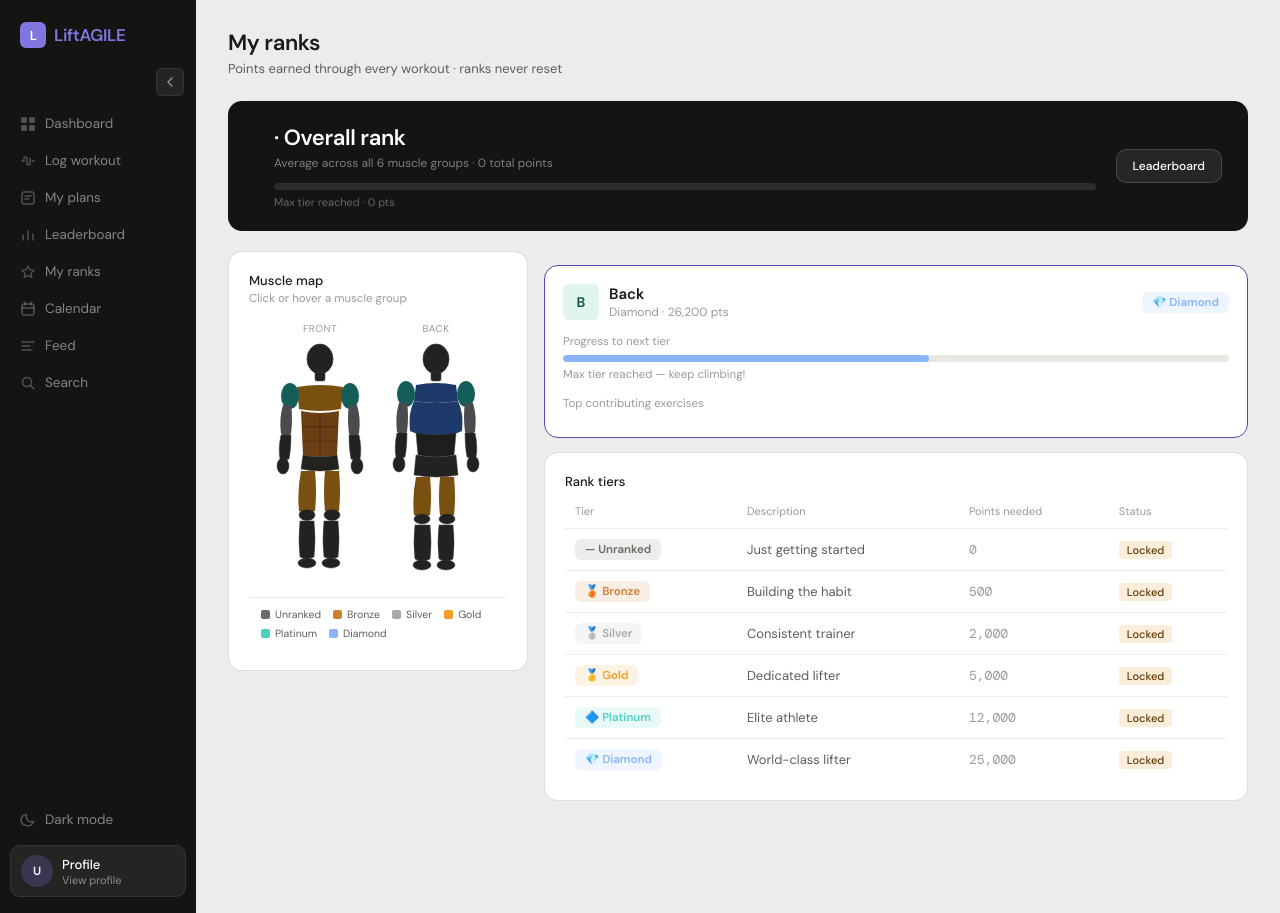
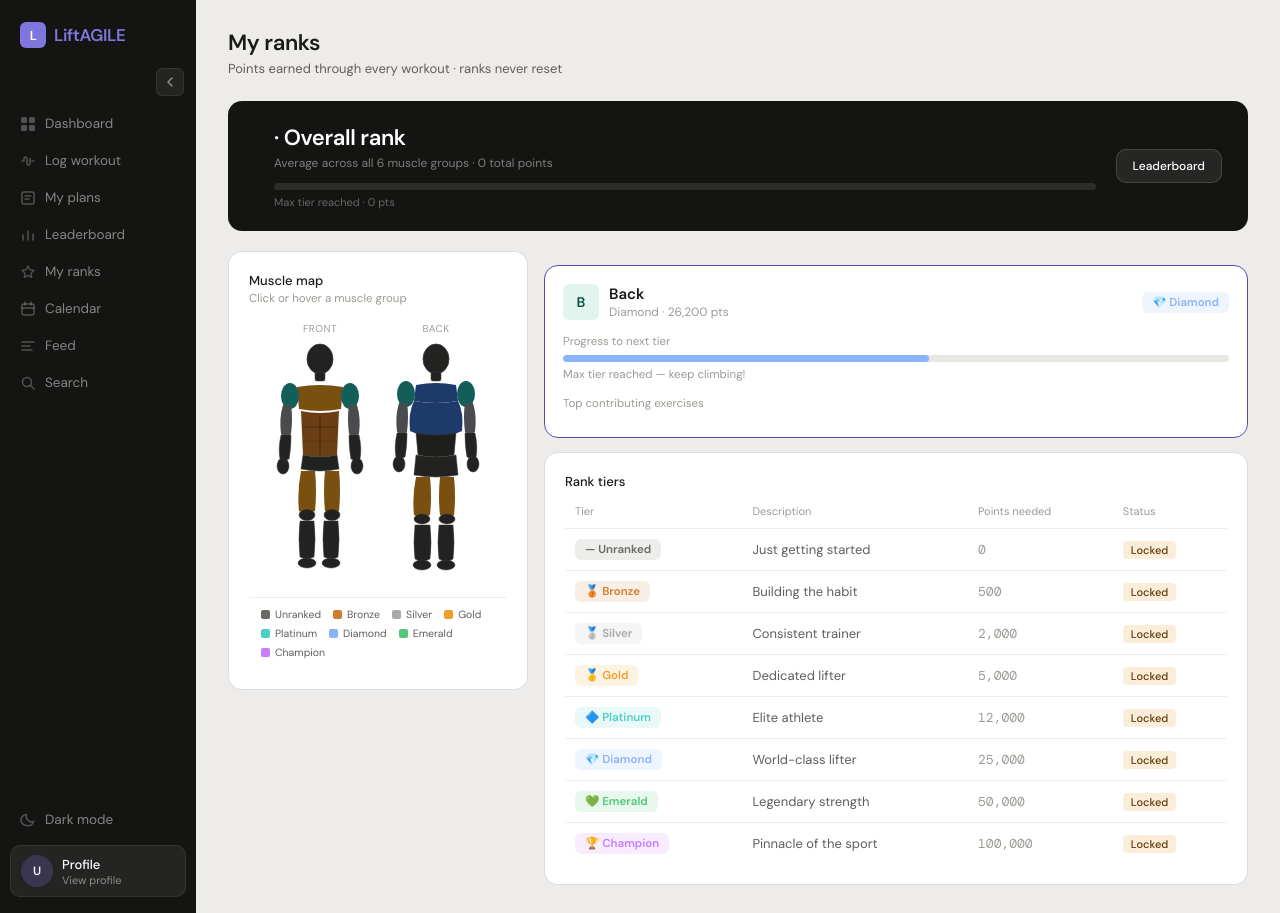
Before and after one commit to pat-caputi/agile-web-development, a Flask app: template templates/ranks.html in a window 1280 px wide. Run offline with Flask 3, Linux system fonts and the light colour scheme; the template is opened without the code that fills it, so the values that code supplies are empty.

Commit message:
Implemented emerald and champion ranks

```diff
--- a/app.py
+++ b/app.py
@@ -124,12 +124,14 @@ with app.app_context():
 
 # ── Rank tier thresholds ──
 TIER_THRESHOLDS = [
-    (25000, 'Diamond',  '💎', 'rb-diamond'),
-    (12000, 'Platinum', '🔷', 'rb-platinum'),
-    (5000,  'Gold',     '🥇', 'rb-gold'),
-    (2000,  'Silver',   '🥈', 'rb-silver'),
-    (500,   'Bronze',   '🥉', 'rb-bronze'),
-    (0,     'Unranked', '—',  'rb-unranked'),
+    (100000, 'Champion', '🏆', 'rb-champion'),
+    (50000,  'Emerald',  '💚', 'rb-emerald'),
+    (25000,  'Diamond',  '💎', 'rb-diamond'),
+    (12000,  'Platinum', '🔷', 'rb-platinum'),
+    (5000,   'Gold',     '🥇', 'rb-gold'),
+    (2000,   'Silver',   '🥈', 'rb-silver'),
+    (500,    'Bronze',   '🥉', 'rb-bronze'),
+    (0,      'Unranked', '—',  'rb-unranked'),
 ]
 
 MUSCLE_GROUPS = ['chest', 'back', 'legs', 'shoulders', 'arms', 'core']
--- a/templates/leaderboard.html
+++ b/templates/leaderboard.html
@@ -22,6 +22,8 @@
       --r-gold:      #EF9F27; --r-gold-bg:     rgba(239,159,39,0.13);
       --r-platinum:  #4DD0C4; --r-platinum-bg: rgba(77,208,196,0.13);
       --r-diamond:   #8AB4F8; --r-diamond-bg:  rgba(138,180,248,0.14);
+      --r-emerald:   #50C878; --r-emerald-bg:  rgba(80,200,120,0.13);
+      --r-champion:  #C77DFF; --r-champion-bg: rgba(199,125,255,0.14);
     }
     .rank-badge {
       display: inline-flex; align-items: center; gap: 5px;
@@ -34,6 +36,8 @@
     .rb-gold     { background: var(--r-gold-bg);     color: var(--r-gold); }
     .rb-platinum { background: var(--r-platinum-bg); color: var(--r-platinum); }
     .rb-diamond  { background: var(--r-diamond-bg);  color: var(--r-diamond); }
+    .rb-emerald  { background: var(--r-emerald-bg);  color: var(--r-emerald); }
+    .rb-champion { background: var(--r-champion-bg); color: var(--r-champion); font-weight: 700; }
   </style>
 </head>
 <body>
@@ -300,6 +304,8 @@
       <!-- Tier filter tabs -->
       <div class="leaderboard-tabs">
         <button class="leaderboard-tab active" data-filter="all">Overall</button>
+        <button class="leaderboard-tab" data-filter="champion">🏆 Champion</button>
+        <button class="leaderboard-tab" data-filter="emerald">💚 Emerald</button>
         <button class="leaderboard-tab" data-filter="diamond">💎 Diamond</button>
         <button class="leaderboard-tab" data-filter="platinum">🔷 Platinum</button>
         <button class="leaderboard-tab" data-filter="gold">🥇 Gold</button>
--- a/templates/ranks.html
+++ b/templates/ranks.html
@@ -23,6 +23,8 @@
       --r-gold:      #EF9F27;
       --r-platinum:  #4DD0C4;
       --r-diamond:   #8AB4F8;
+      --r-emerald:   #50C878;
+      --r-champion:  #C77DFF;
 
       --r-unranked-bg: rgba(107,106,100,0.12);
       --r-bronze-bg:   rgba(205,127,50,0.13);
@@ -30,6 +32,8 @@
       --r-gold-bg:     rgba(239,159,39,0.13);
       --r-platinum-bg: rgba(77,208,196,0.13);
       --r-diamond-bg:  rgba(138,180,248,0.14);
+      --r-emerald-bg:  rgba(80,200,120,0.13);
+      --r-champion-bg: rgba(199,125,255,0.14);
     }
 
     /* ── Rank badge ── */
@@ -44,6 +48,8 @@
     .rb-gold     { background: var(--r-gold-bg);     color: var(--r-gold); }
     .rb-platinum { background: var(--r-platinum-bg); color: var(--r-platinum); }
     .rb-diamond  { background: var(--r-diamond-bg);  color: var(--r-diamond); }
+    .rb-emerald  { background: var(--r-emerald-bg);  color: var(--r-emerald); }
+    .rb-champion { background: var(--r-champion-bg); color: var(--r-champion); font-weight: 700; }
 
     /* ── Overall hero banner ── */
     .rank-hero {
@@ -101,6 +107,8 @@
     .fill-gold     { fill: #7A5010; }
     .fill-platinum { fill: #145E5A; }
     .fill-diamond  { fill: #1E3A6A; }
+    .fill-emerald  { fill: #0A3D1E; }
+    .fill-champion { fill: #2D0A5A; }
 
     /* Legend row */
     .legend {
@@ -517,6 +525,8 @@
           <div class="legend-item"><div class="legend-dot" style="background:var(--r-gold);"></div>Gold</div>
           <div class="legend-item"><div class="legend-dot" style="background:var(--r-platinum);"></div>Platinum</div>
           <div class="legend-item"><div class="legend-dot" style="background:var(--r-diamond);"></div>Diamond</div>
+          <div class="legend-item"><div class="legend-dot" style="background:var(--r-emerald);"></div>Emerald</div>
+          <div class="legend-item"><div class="legend-dot" style="background:var(--r-champion);"></div>Champion</div>
         </div>
       </div>
 
@@ -584,12 +594,14 @@
               </tr>
             </thead>
             {% set tiers = [
-              ('Unranked', '—',  'rb-unranked', 0,     'Just getting started'),
-              ('Bronze',   '🥉', 'rb-bronze',   500,   'Building the habit'),
-              ('Silver',   '🥈', 'rb-silver',   2000,  'Consistent trainer'),
-              ('Gold',     '🥇', 'rb-gold',     5000,  'Dedicated lifter'),
-              ('Platinum', '🔷', 'rb-platinum', 12000, 'Elite athlete'),
-              ('Diamond',  '💎', 'rb-diamond',  25000, 'World-class lifter'),
+              ('Unranked', '—',  'rb-unranked', 0,      'Just getting started'),
+              ('Bronze',   '🥉', 'rb-bronze',   500,    'Building the habit'),
+              ('Silver',   '🥈', 'rb-silver',   2000,   'Consistent trainer'),
+              ('Gold',     '🥇', 'rb-gold',     5000,   'Dedicated lifter'),
+              ('Platinum', '🔷', 'rb-platinum', 12000,  'Elite athlete'),
+              ('Diamond',  '💎', 'rb-diamond',  25000,  'World-class lifter'),
+              ('Emerald',  '💚', 'rb-emerald',  50000,  'Legendary strength'),
+              ('Champion', '🏆', 'rb-champion', 100000, 'Pinnacle of the sport'),
             ] %}
             <tbody>
               {% for t_name, t_icon, t_css, t_pts, t_desc in tiers %}
@@ -721,7 +733,7 @@ document.querySelectorAll('.muscle-region').forEach(el => {
 });
 
 // Apply tier fill colours to SVG body diagram
-const ALL_FILL_CLASSES = ['fill-unranked','fill-bronze','fill-silver','fill-gold','fill-platinum','fill-diamond'];
+const ALL_FILL_CLASSES = ['fill-unranked','fill-bronze','fill-silver','fill-gold','fill-platinum','fill-diamond','fill-emerald','fill-champion'];
 Object.entries(MUSCLE_DATA).forEach(([muscle, d]) => {
   const fillClass = d.badgeClass.replace('rb-', 'fill-');
   (MUSCLE_REGIONS[muscle] || []).forEach(id => {
```
